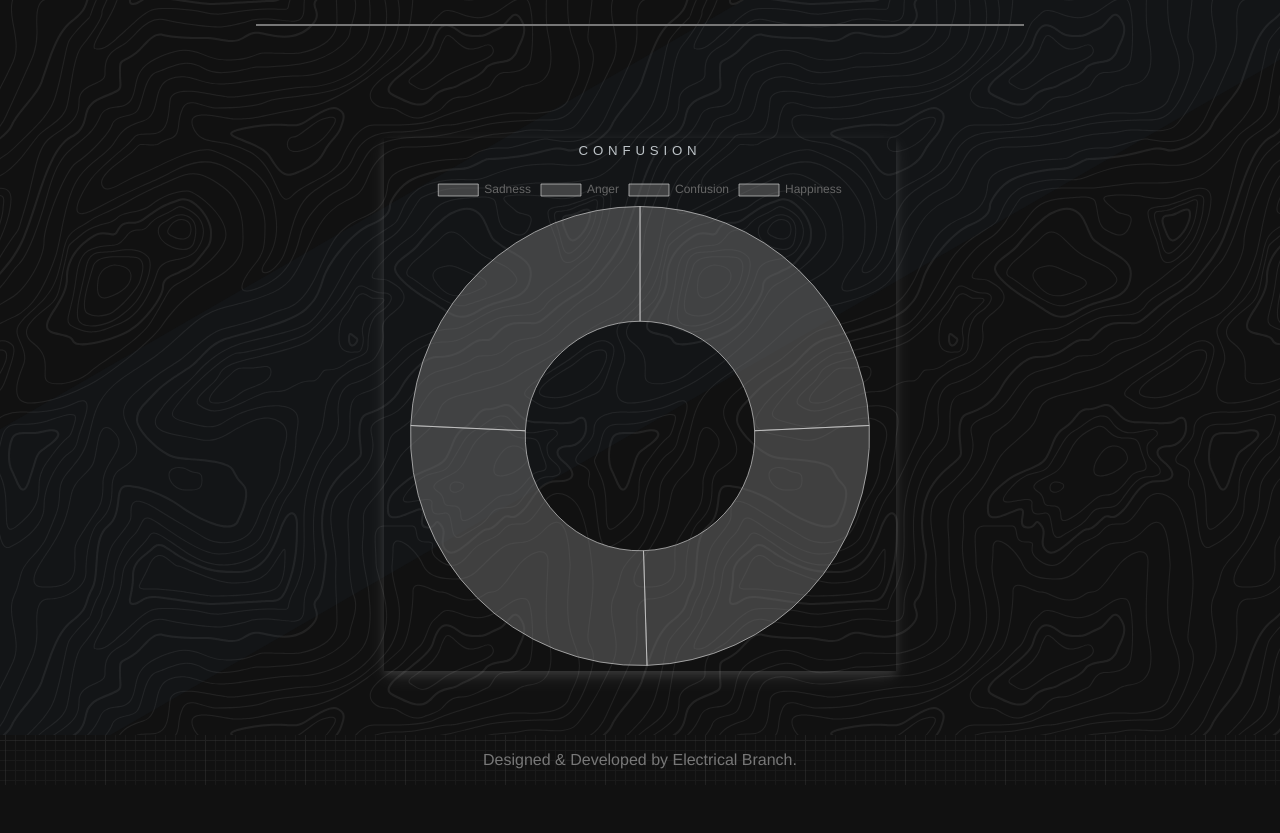
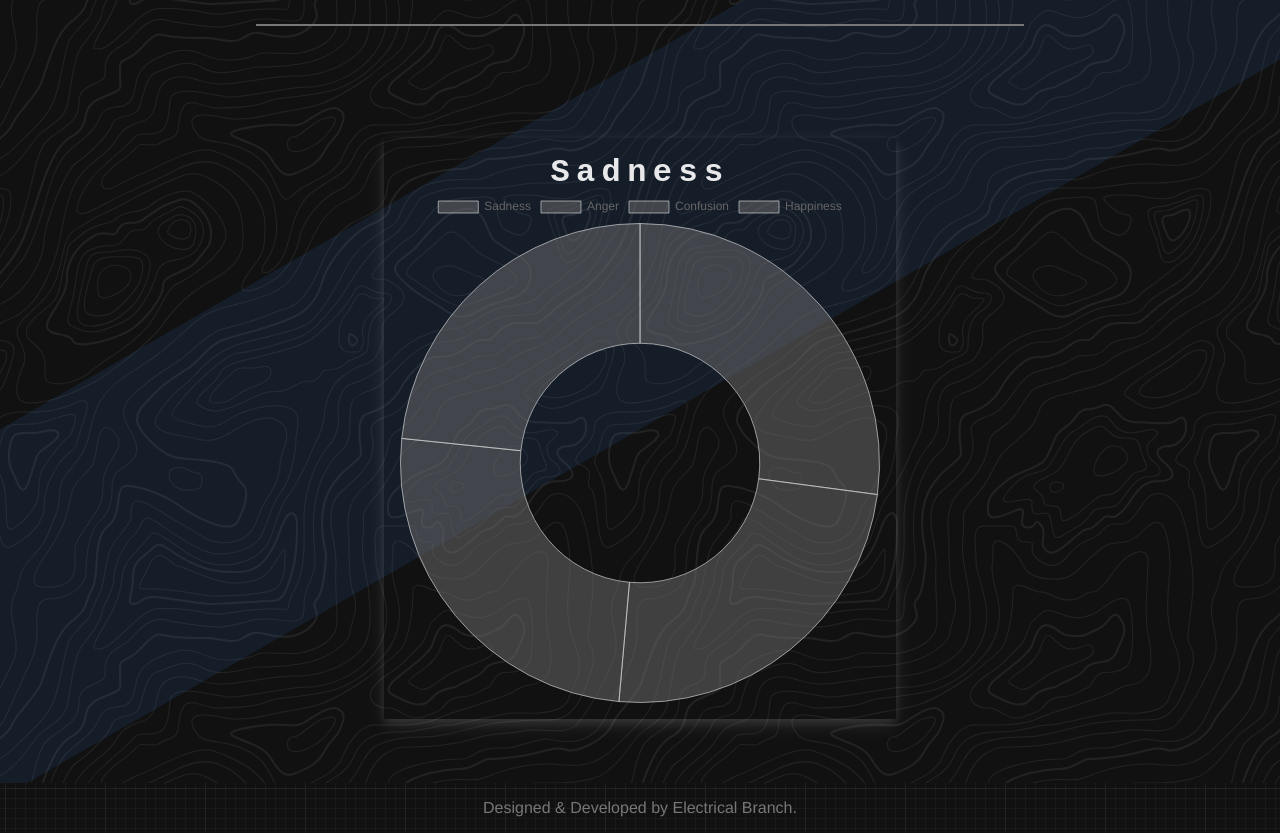
Before and after one commit to I-m-OM/nexus, a React (Create React App) app: page / in a window 1280 px wide. Shown: the part 620-1453 px from the top of the page. Before the commit the page ends 1405 px from the top, so only its background shows below. Built offline with nearby package versions, Linux system fonts and the light colour scheme.

Commit message:
added plot padding and heading modified

```diff
--- a/src/App.js
+++ b/src/App.js
@@ -20,7 +20,7 @@ function App() {
   const [selectedTheme, setSelectedTheme] = useState(Shock);
 
   const data = {
-    Sadness: 0.25,
+    Sadness: 0.29,
     Anger: 0.26,
     Confusion: 0.27,
     Happiness: 0.25,
--- a/src/components/Plot.jsx
+++ b/src/components/Plot.jsx
@@ -35,7 +35,7 @@ const Box = styled.div`
   box-shadow: 0 4px 8px 0 rgba(255, 255, 255, 0.1),
     0 6px 20px 0 rgba(255, 255, 255, 0.09);
   outline: none;
-  padding: 5px 10px;
+  padding: 0rem 0rem 1rem 0rem;
   font-size: 1rem;
   display: flex;
   flex-direction: column;
@@ -76,7 +76,7 @@ function Plot({ data }) {
   };
   return (
     <Box>
-      <Heading subTitle={getMaxKey(data)} />
+      <Heading title={getMaxKey(data)} />
       <Doughnut data={dataDisplay} />
     </Box>
   );
```
